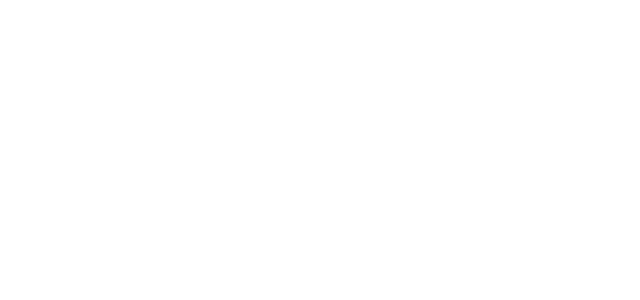
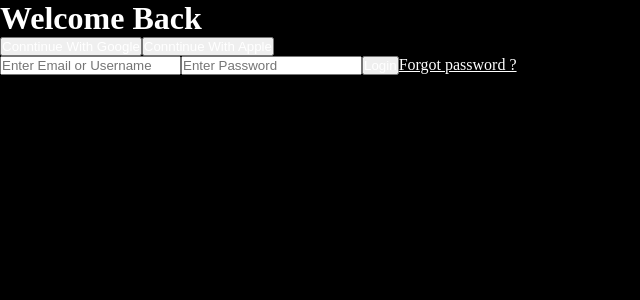
Before and after one commit to mubarakkkkkk/chat-app, a React (Create React App) app: page /login in a window 1280 px wide. Shown: the top 300 px of the page, without its empty margins (0-640 px from the left). Built offline with nearby package versions, Linux system fonts and the light colour scheme.

Commit message:
started the auth

```diff
--- a/src/Auth/Login.jsx
+++ b/src/Auth/Login.jsx
@@ -7,6 +7,20 @@
         <h1>
             Welcome Back
         </h1>
+        <div className='googleAndApple'>
+            <button>
+              Conntinue With Google
+            </button>
+            <button>
+              Conntinue With Apple
+            </button>
+        </div>
+        <div className='auth'>
+            <input type="text" placeholder='Enter Email or Username' />
+            <input type="password" placeholder='Enter Password' />
+            <button>Login</button>
+            <a href="/forgottenPass">Forgot password ?</a>
+        </div>
       </div>
     </div>
   )
--- a/src/Home.jsx
+++ b/src/Home.jsx
@@ -9,7 +9,9 @@
       <img className='logo' src={Logo} alt="logo" />
       <div className='linkNBtn'>
       <a href="/signUp" className='link'>SignUp</a>
+      <a href="/login">
       <button className='loginBtn'>Login</button>
+      </a>
       </div>
       </nav>
       <section className='content'>
@@ -17,7 +19,7 @@
           The Communications Experience Reimagined
         </h1>
         <p>
-
+          Lorem ipsum dolor sit amet consectetur adipisicing elit. Accusamus dignissimos itaque doloremque libero commodi aliquid quibusdam! Fuga dolorem quasi minima ex? At quis ullam iure officia necessitatibus incidunt unde tempore?
         </p>
       </section>
     </div>
--- a/src/index.css
+++ b/src/index.css
@@ -18,6 +18,7 @@
   border-radius: 20px;
   width: 100px;
   height: 40px;
+  cursor: pointer;
 }
 .linkNBtn{
   width: 300px;
@@ -29,3 +30,7 @@
   text-decoration: none;
   font-family: sans-serif;
 }
+.loginContainer{
+  background-color: black;
+  height: 100vh;
+}
```
